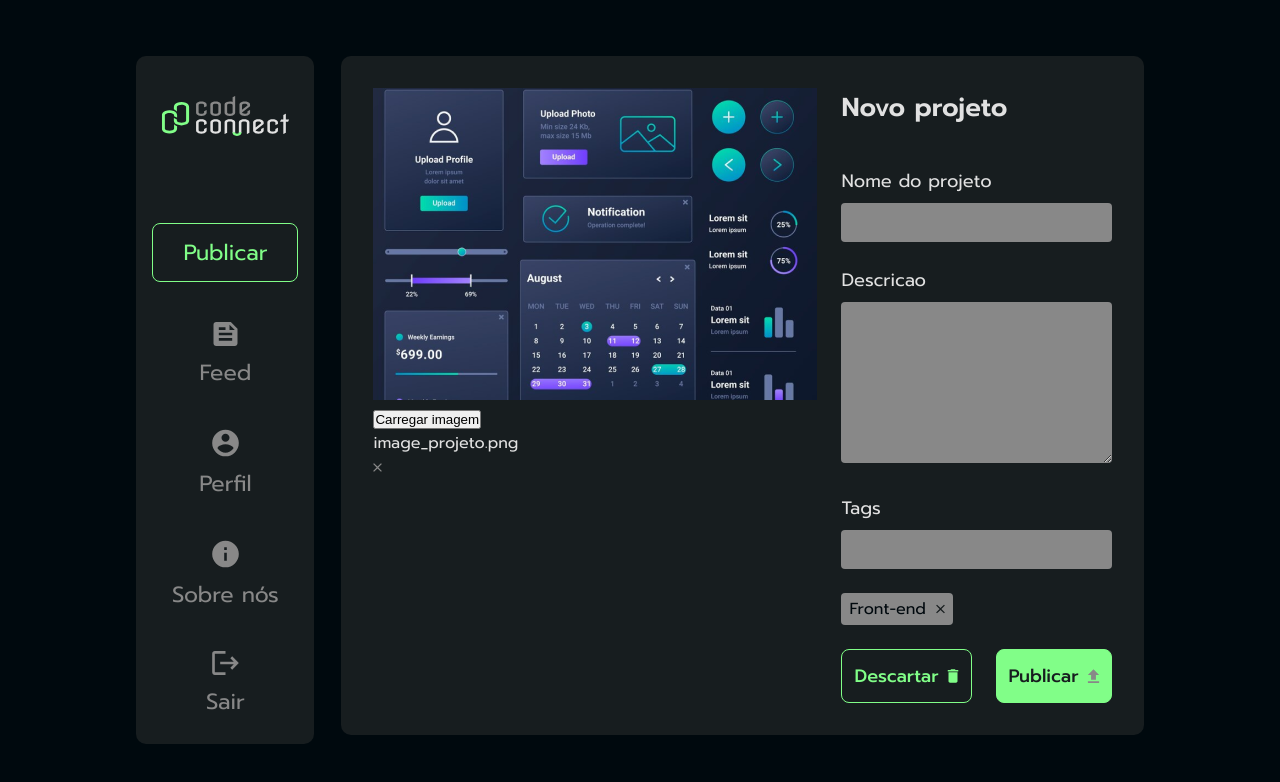
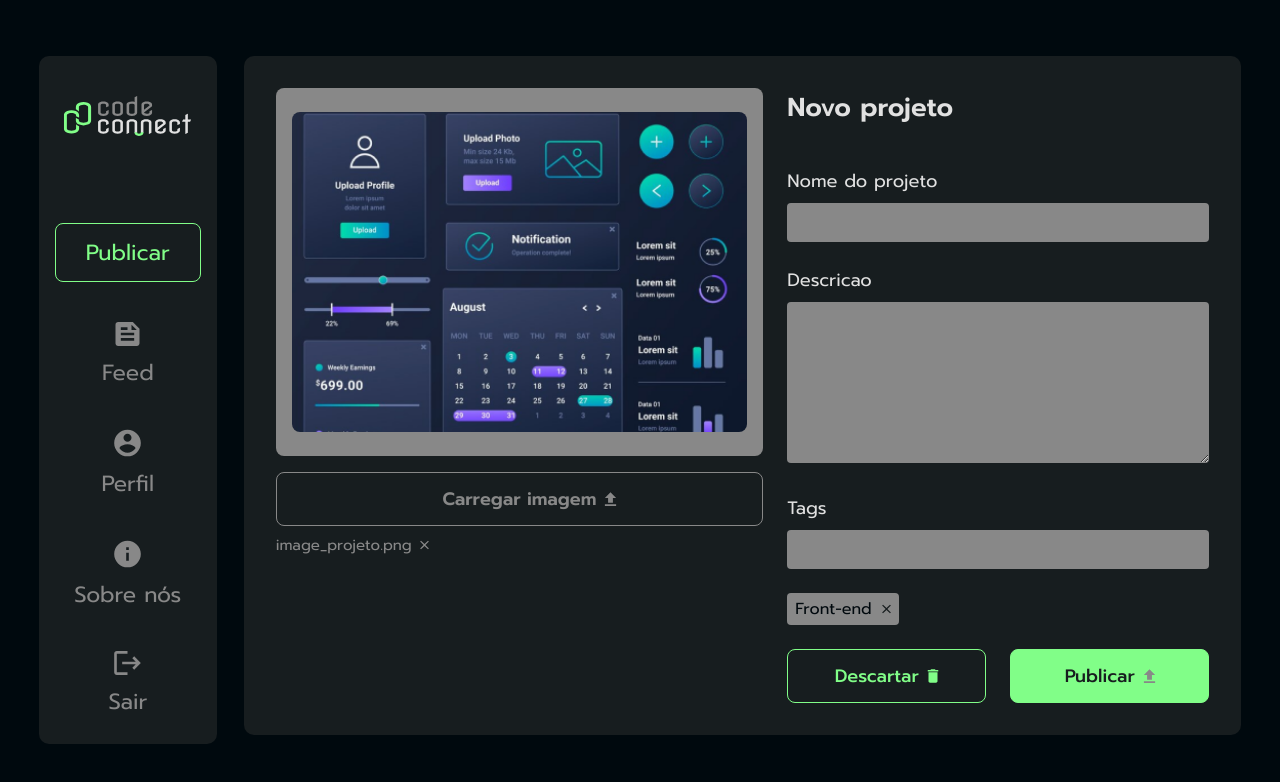
Before and after one commit to Reni-amorim/javascript-assincrono, a plain HTML site: page index.html in a window 1280 px wide. Drawn offline with Linux system fonts and the light colour scheme.

Commit message:
add css styles in container image, create custom events for buttons in js

```diff
--- a/index.html
+++ b/index.html
@@ -54,7 +54,8 @@
             <div class="container-imagem">
                 <img src="./img/imagem1.png" alt="" class="main-imagem">
             </div>
-            <button>Carregar imagem</button>
+            <button id="upload-btn">Carregar imagem</button>
+            <input type="file" id="image-upload" accept="image/" style="display: none" />
             <div class="container-imagem-nome">
                 <p>image_projeto.png</p>
                 <img src="./img/close.svg">
@@ -90,7 +91,7 @@
     </main>
 
 
-    <script src="script.js"></script>
+    <script src="scripts.js"></script>
 </body>
 
 </html>
--- a/scripts.js
+++ b/scripts.js
@@ -0,0 +1,6 @@
+const uploadBtn = document.getElementById("upload-btn");
+const inputUpload = document.getElementById("image-upload");
+
+uploadBtn.addEventListener("click", () => {
+    inputUpload.click();
+})
--- a/styles.css
+++ b/styles.css
@@ -182,3 +182,56 @@ textarea {
     transform: translateY(-50%);
     margin-left: 8px;
 }
+
+.container-descricao {
+    width: 422px;
+}
+
+.main-imagem {
+    border-radius: 8px;
+    height: 100%;
+    object-fit: cover;
+}
+
+.container-imagem {
+    height: 368px;
+    padding: 24px 16px;
+    background-color: var(--secondary-color);
+    border-radius: 8px;
+}
+
+.container-upload-imagem button {
+    margin: 16px 0px 8px 0px;
+    background-color: var(--itens-background);
+    border: 1px solid var(--secondary-color);
+    border-radius: 8px;
+    color: var(--secondary-color);
+    width: 100%;
+    text-align: center;
+    padding: 12px;
+    font-family: var(--font-family);
+    font-weight: 600;
+    font-size: 18px;
+    position: relative;
+}
+
+.container-upload-imagem button::after {
+    content: "";
+    background-image: url("./img/upload.svg");
+    background-size: contain;
+    background-repeat: no-repeat;
+    display: inline-block;
+    width: 15px;
+    height: 15px;
+    position: absolute;
+    top: 50%;
+    transform: translateY(-50%);
+    margin-left: 8px;
+}
+
+.container-imagem-nome {
+    display: flex;
+    gap: 8px;
+    color: var(--secondary-color);
+    font-size: 15px;
+}
```
